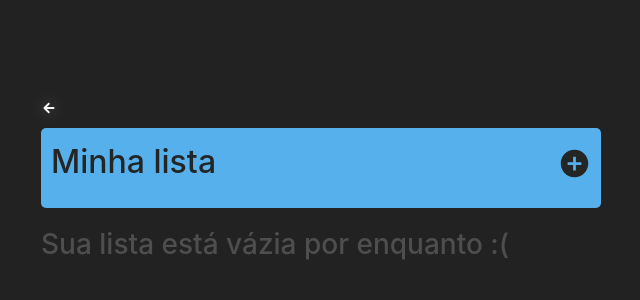
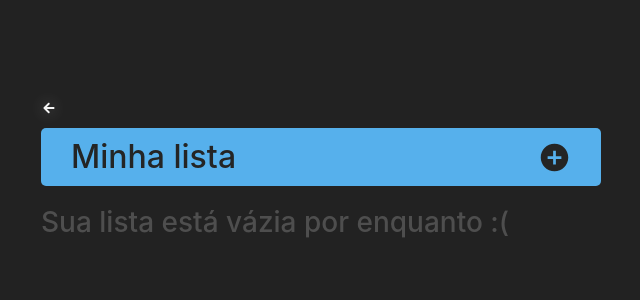
Before and after one commit to gilsonconceicao/Tasks-List-React-JS, a React (Vite) app: page /tasks in a window 1280 px wide. Shown: the top 300 px of the page, without its empty margins (319-959 px from the left). Built offline with nearby package versions, Linux system fonts and the light colour scheme.

Commit message:
change component tasks

```diff
--- a/src/components/Tasks/Task.css
+++ b/src/components/Tasks/Task.css
@@ -4,16 +4,11 @@
     display: flex;
     justify-content: space-between;
     align-items: center;
-    padding: 10px;
+    height: 10vh;
     margin: 10px 0;
     position: relative;
 }
 
-.title {
-    position: absolute;
-    top: 5px;
-    left: 10px;
-}
 
 .container_tasks {
     display: flex;
@@ -22,7 +17,7 @@
 
 .task_box_list_with_title h4 {
     font-size: 22px;
-    margin-left: 10px;
+    margin: 0 20px ;
 }
 
 .flex_options {
@@ -42,8 +37,9 @@
     background-color: #56b0ec;
     display: flex;
     align-items: center;
+    justify-content: baseline;
     border-radius: 5px;
-    height: 10vh;
+    padding: 0 30px;
     position: relative;
 }
 
@@ -55,12 +51,12 @@
     color: #242525;
     font-size: 33px;
     position: absolute;
-    top: 8px;
-    right: 10px;
+    top: 2px;
+    right: 30px;
 }
 
 .add_mew_task:hover {
-    color: #242525;
+    color: #2b2c2e;
 }
 
 .message_list_empty {
--- a/src/components/Tasks/Tasks.jsx
+++ b/src/components/Tasks/Tasks.jsx
@@ -31,7 +31,6 @@ export const Tasks = () => {
         <Link to='/createdTask' className='add_mew_task'>
           <MdAddCircle />
         </Link>
-
       </div>
 
       <div className='container_tasks'>
--- a/src/components/buttons/ButtonRemove.jsx
+++ b/src/components/buttons/ButtonRemove.jsx
@@ -16,7 +16,8 @@ const ButtonRemove = () => {
     const handleRemoveTask = (id) => {
         const remove = storageTasks.filter(task => task.id != id);
         localStorage.setItem("tasksSaveUsers", JSON.stringify(remove));
-        return setTasks(remove)
+        setShow(false);
+        return setTasks(remove);
     }
 
     return (
@@ -27,7 +28,7 @@ const ButtonRemove = () => {
 
             <div>
                 {storageTasks.map(task => (
-                    <Modal className='modal' show={show} onHide={handleClose} animation={false}>
+                    <Modal key={task.id} className='modal' show={show} onHide={handleClose} animation={false}>
                         <Modal.Header closeButton>
                             <Modal.Title>🔔 Alerta!</Modal.Title>
                         </Modal.Header>
--- a/src/index.css
+++ b/src/index.css
@@ -52,7 +52,11 @@ label {
 }
 
 .modal {
-  color: #222;
+  position: absolute;
+  top: 400px;
+  left: 50%;
+  transform: translate(-50%, -50%);
+  color: #272424;
 }
 
 /* messages */
```
